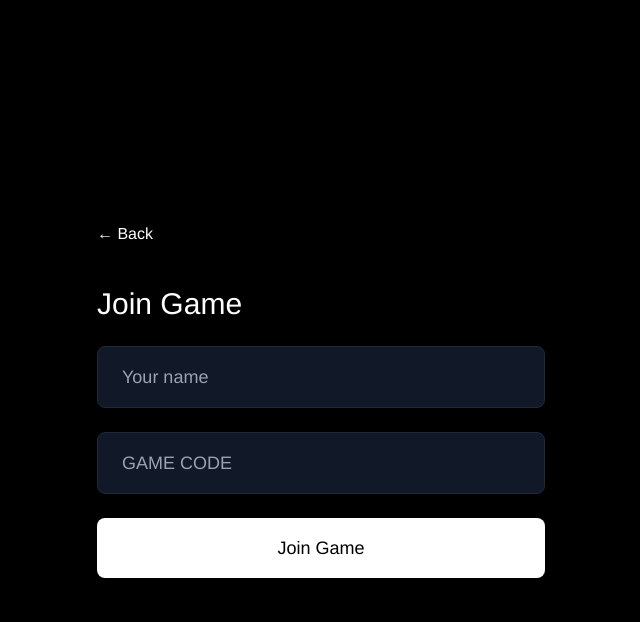
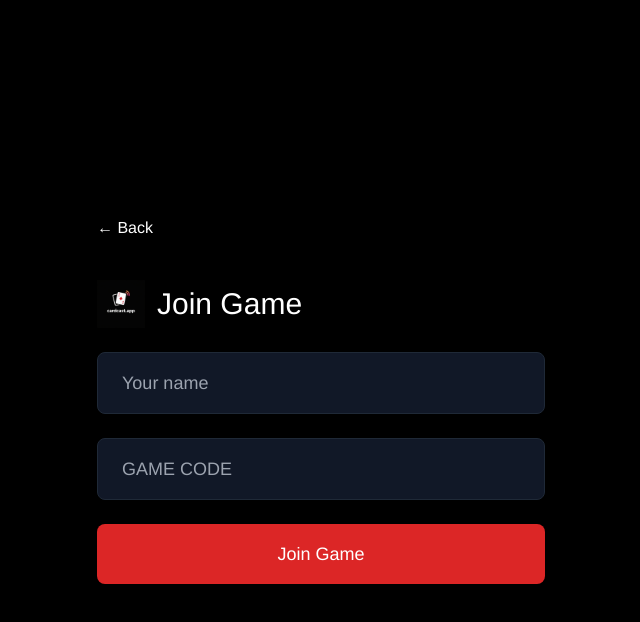
Before and after one commit to mortified-penguin-projects/cardcast_vibe_code_project, a React (Vite) app: page / in a window 1280 px wide. Both pictures are taken after a click on the button "Join Game". Shown: the top 622 px of the page, without its empty margins (319-959 px from the left). Built offline with nearby package versions, Linux system fonts and the light colour scheme; no server answers.

Commit message:
Integrate Cardcast branding

```diff
--- a/index.html
+++ b/index.html
@@ -4,7 +4,7 @@
     <meta charset="UTF-8" />
     <link rel="icon" type="image/svg+xml" href="/vite.svg" />
     <meta name="viewport" content="width=device-width, initial-scale=1.0" />
-    <title>Minimal Real-Time Poker Web App</title>
+    <title>Cardcast - Poker Night Just Got Smarter</title>
     <meta property="og:image" content="https://bolt.new/static/og_default.png" />
     <meta name="twitter:card" content="summary_large_image" />
     <meta name="twitter:image" content="https://bolt.new/static/og_default.png" />
--- a/src/components/HostView.tsx
+++ b/src/components/HostView.tsx
@@ -99,10 +99,13 @@ export function HostView({ gameCode }: HostViewProps) {
       <div className="max-w-6xl mx-auto">
 
         {/* Header */}
-        <div className="flex justify-between items-center mb-8">
-          <div>
-            <div className="text-2xl font-light">ROOM: {gameCode}</div>
-            <div className="text-sm font-light opacity-60 mt-1">Host: {game.host_name}</div>
+        <div className="flex justify-between items-center mb-8 pb-8 border-b border-gray-800">
+          <div className="flex items-center gap-4">
+            <img src="/IMG_4336.PNG" alt="Cardcast" className="h-12 w-auto" />
+            <div>
+              <div className="text-2xl font-light">ROOM: {gameCode}</div>
+              <div className="text-sm font-light opacity-60 mt-1">Host: {game.host_name}</div>
+            </div>
           </div>
           <div className="flex gap-4 items-center">
             {roundComplete && game.status === 'in_progress' && game.betting_round !== 'river' && (
@@ -111,7 +114,7 @@ export function HostView({ gameCode }: HostViewProps) {
               </button>
             )}
             {roundComplete && game.status === 'in_progress' && game.betting_round === 'river' && (
-              <button onClick={handleShowdown} className="px-6 py-3 bg-yellow-400 text-black font-light rounded-lg hover:bg-yellow-300 transition-colors">
+              <button onClick={handleShowdown} className="px-6 py-3 bg-red-600 text-white font-light rounded-lg hover:bg-red-700 transition-colors">
                 Showdown
               </button>
             )}
--- a/src/components/Lobby.tsx
+++ b/src/components/Lobby.tsx
@@ -104,8 +104,10 @@ export function Lobby({ onJoinGame }: LobbyProps) {
   if (mode === 'menu') {
     return (
       <div className="min-h-screen bg-black flex items-center justify-center p-4">
-        <div className="max-w-md w-full space-y-6">
-          <h1 className="text-5xl font-light text-white text-center mb-12">POKER</h1>
+        <div className="max-w-md w-full space-y-8">
+          <div className="flex justify-center mb-8">
+            <img src="/IMG_4336.PNG" alt="Cardcast" className="h-48 w-auto" />
+          </div>
           <button onClick={() => setMode('create')} className="w-full py-6 bg-white text-black text-xl font-light rounded-lg hover:bg-gray-200 transition-colors">
             Host Game
           </button>
@@ -122,14 +124,17 @@ export function Lobby({ onJoinGame }: LobbyProps) {
       <div className="min-h-screen bg-black flex items-center justify-center p-4">
         <div className="max-w-md w-full space-y-6">
           <button onClick={() => setMode('menu')} className="text-white font-light mb-4 hover:opacity-60 transition-opacity">← Back</button>
-          <h2 className="text-3xl font-light text-white mb-8">Host Game</h2>
+          <div className="flex items-center gap-3 mb-8">
+            <img src="/IMG_4336.PNG" alt="Cardcast" className="h-12 w-auto" />
+            <h2 className="text-3xl font-light text-white">Host Game</h2>
+          </div>
           <input
             type="text" placeholder="Your name" value={playerName}
             onChange={e => setPlayerName(e.target.value)}
-            className="w-full px-6 py-4 bg-gray-900 text-white font-light text-lg rounded-lg border border-gray-800 focus:border-white outline-none transition-colors"
+            className="w-full px-6 py-4 bg-gray-900 text-white font-light text-lg rounded-lg border border-gray-800 focus:border-red-600 outline-none transition-colors"
           />
           {error && <div className="text-red-500 font-light text-sm">{error}</div>}
-          <button onClick={handleCreateGame} disabled={loading} className="w-full py-4 bg-white text-black text-lg font-light rounded-lg hover:bg-gray-200 transition-colors disabled:opacity-50">
+          <button onClick={handleCreateGame} disabled={loading} className="w-full py-4 bg-red-600 text-white text-lg font-light rounded-lg hover:bg-red-700 transition-colors disabled:opacity-50">
             {loading ? 'Creating...' : 'Create Game'}
           </button>
         </div>
@@ -141,20 +146,23 @@ export function Lobby({ onJoinGame }: LobbyProps) {
     <div className="min-h-screen bg-black flex items-center justify-center p-4">
       <div className="max-w-md w-full space-y-6">
         <button onClick={() => setMode('menu')} className="text-white font-light mb-4 hover:opacity-60 transition-opacity">← Back</button>
-        <h2 className="text-3xl font-light text-white mb-8">Join Game</h2>
+        <div className="flex items-center gap-3 mb-8">
+          <img src="/IMG_4336.PNG" alt="Cardcast" className="h-12 w-auto" />
+          <h2 className="text-3xl font-light text-white">Join Game</h2>
+        </div>
         <input
           type="text" placeholder="Your name" value={playerName}
           onChange={e => setPlayerName(e.target.value)}
-          className="w-full px-6 py-4 bg-gray-900 text-white font-light text-lg rounded-lg border border-gray-800 focus:border-white outline-none transition-colors"
+          className="w-full px-6 py-4 bg-gray-900 text-white font-light text-lg rounded-lg border border-gray-800 focus:border-red-600 outline-none transition-colors"
         />
         <input
           type="text" placeholder="Game code" value={gameCode}
           onChange={e => setGameCode(e.target.value.toUpperCase())}
-          className="w-full px-6 py-4 bg-gray-900 text-white font-light text-lg rounded-lg border border-gray-800 focus:border-white outline-none transition-colors uppercase"
+          className="w-full px-6 py-4 bg-gray-900 text-white font-light text-lg rounded-lg border border-gray-800 focus:border-red-600 outline-none transition-colors uppercase"
           maxLength={4}
         />
         {error && <div className="text-red-500 font-light text-sm">{error}</div>}
-        <button onClick={handleJoinGame} disabled={loading} className="w-full py-4 bg-white text-black text-lg font-light rounded-lg hover:bg-gray-200 transition-colors disabled:opacity-50">
+        <button onClick={handleJoinGame} disabled={loading} className="w-full py-4 bg-red-600 text-white text-lg font-light rounded-lg hover:bg-red-700 transition-colors disabled:opacity-50">
           {loading ? 'Joining...' : 'Join Game'}
         </button>
       </div>
--- a/src/components/PlayerView.tsx
+++ b/src/components/PlayerView.tsx
@@ -113,6 +113,12 @@ export function PlayerView({ gameCode, playerId }: PlayerViewProps) {
 
   return (
     <div className="min-h-screen bg-black text-white flex flex-col">
+      {/* Header */}
+      <div className="border-b border-gray-800 p-4 flex items-center gap-3">
+        <img src="/IMG_4336.PNG" alt="Cardcast" className="h-8 w-auto" />
+        <div className="text-sm font-light opacity-60">{gameCode}</div>
+      </div>
+
       <div className="flex-1 flex flex-col p-4">
 
         {/* Other players */}
@@ -189,7 +195,7 @@ export function PlayerView({ gameCode, playerId }: PlayerViewProps) {
                 <button
                   onClick={() => handleAction('raise', raiseAmount || minRaise)}
                   disabled={isProcessing || currentPlayer.chips < minRaise}
-                  className="flex-1 py-4 bg-gray-700 text-white font-light rounded-lg text-lg hover:bg-gray-600 transition-colors disabled:opacity-50"
+                  className="flex-1 py-4 bg-red-600 text-white font-light rounded-lg text-lg hover:bg-red-700 transition-colors disabled:opacity-50"
                 >
                   {canCheck ? 'Bet' : 'Raise'} {raiseAmount || minRaise}
                 </button>
```
